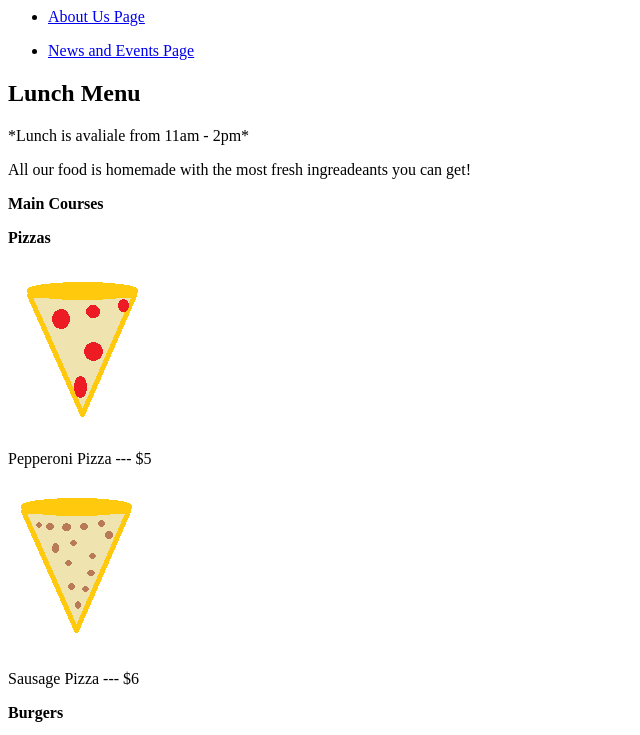
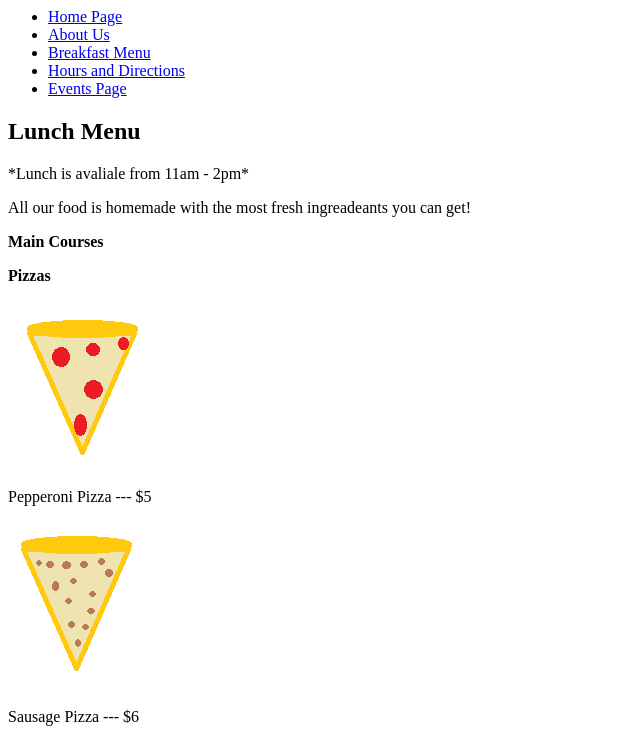
Before and after one commit to TommyPhantastic/chapter01, a plain HTML site: page lunch.html in a window 1280 px wide. Shown: the top 735 px of the page, without its empty margins (0-640 px from the left). Drawn offline with Linux system fonts and the light colour scheme.

Commit message:
Worked on my pages

```diff
--- a/lunch.html
+++ b/lunch.html
@@ -7,14 +7,11 @@
 	<html>
     <body>
         <ul>
-            <li><a href="about.html">About Us Page</a></li>
-        </ul>
-    </body>
-	</html>
-	<html>
-    <body>
-        <ul>
-            <li><a href="news.html">News and Events Page</a></li>
+        	<li><a href="index.html">Home Page</a></li>
+        	<li><a href="about.html.">About Us</a></li>
+            <li><a href="breakfast.html">Breakfast Menu</a></li>
+            <li><a href="hours.html">Hours and Directions</a></li>
+            <li><a href="news.html">Events Page</a></li>
         </ul>
     </body>
 	</html>
```
Also changed, not shown: about.html (+4 -7 lines), news.html (+4 -7 lines).
